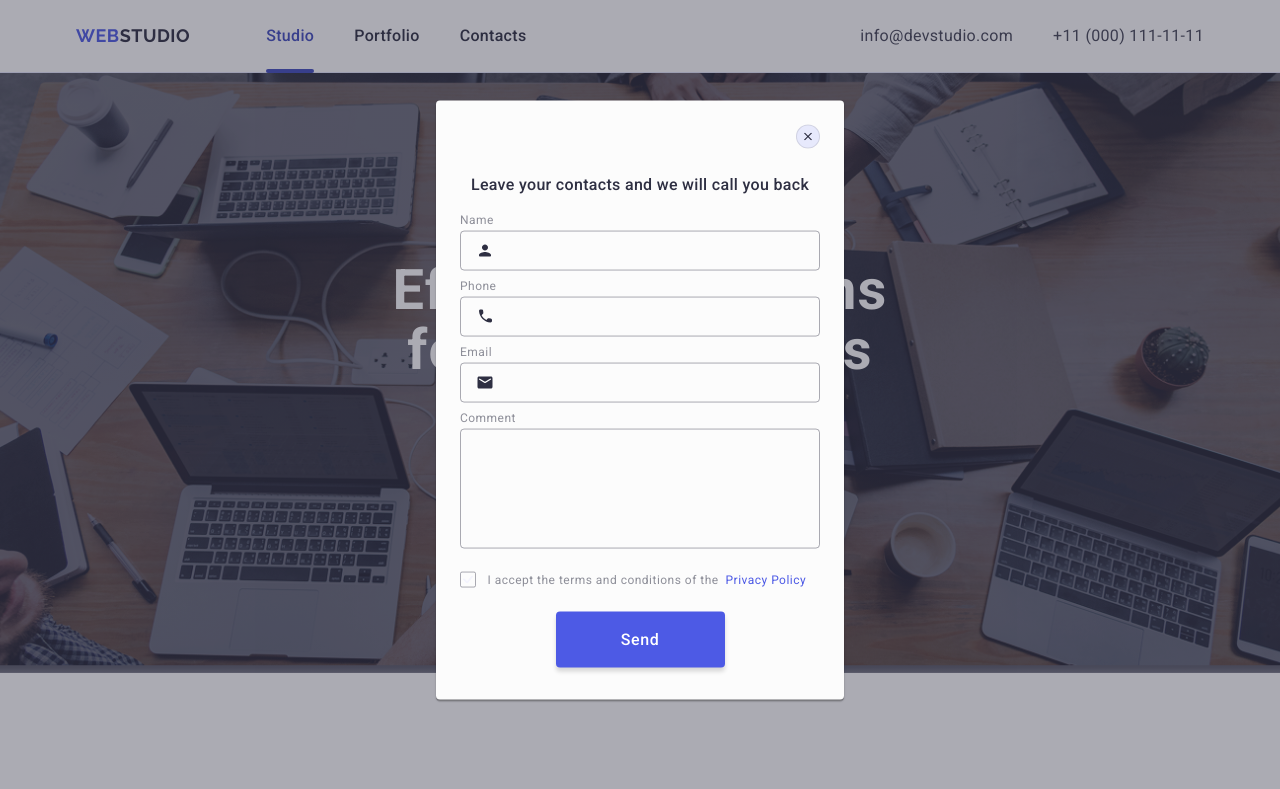
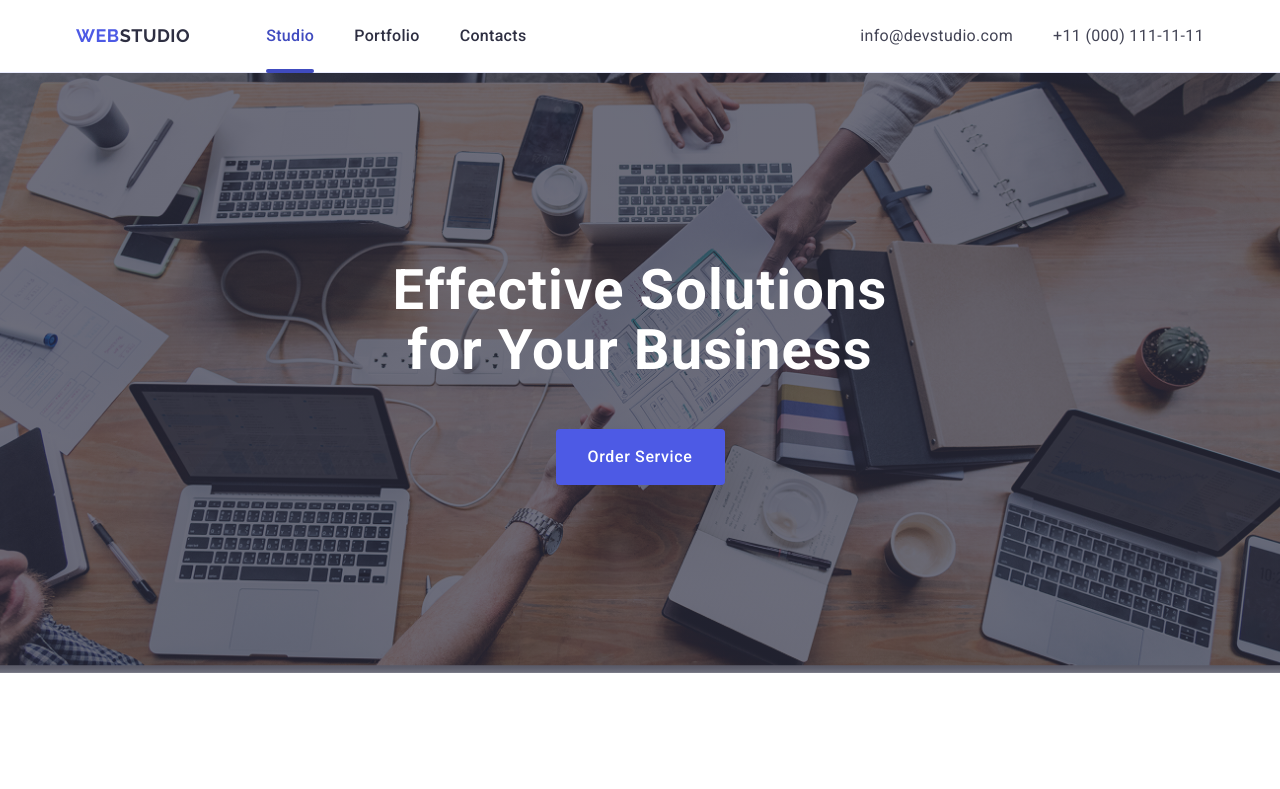
Before and after one commit to Irina0427/goit-markup-hw-06, a website: page index.html in a window 1280 px wide. Shown: the top 789 px of the page. Drawn offline with nearby package versions, Linux system fonts and the light colour scheme.

Commit message:
update index html file

```diff
--- a/index.html
+++ b/index.html
@@ -407,7 +407,6 @@
                 <div class="footer-form-container">
                     <p class="social-media">Subscribe</p>
                 <form class="footer-form">
-
                 <label aria-label="footer-email" class="footer-form-label">
                     <input
                     type="email"
@@ -425,8 +424,9 @@
                 </form>
                 </div>
         </div>
+        </footer>
     <!-- </footer> -->
-   <div class="backdrop is-open">
+   <div class="backdrop">
     <div class="modal">
         <button  class="modal-btn-close" type="button">
             <svg class="modal-btn-icon" width="8" height="8">
```
